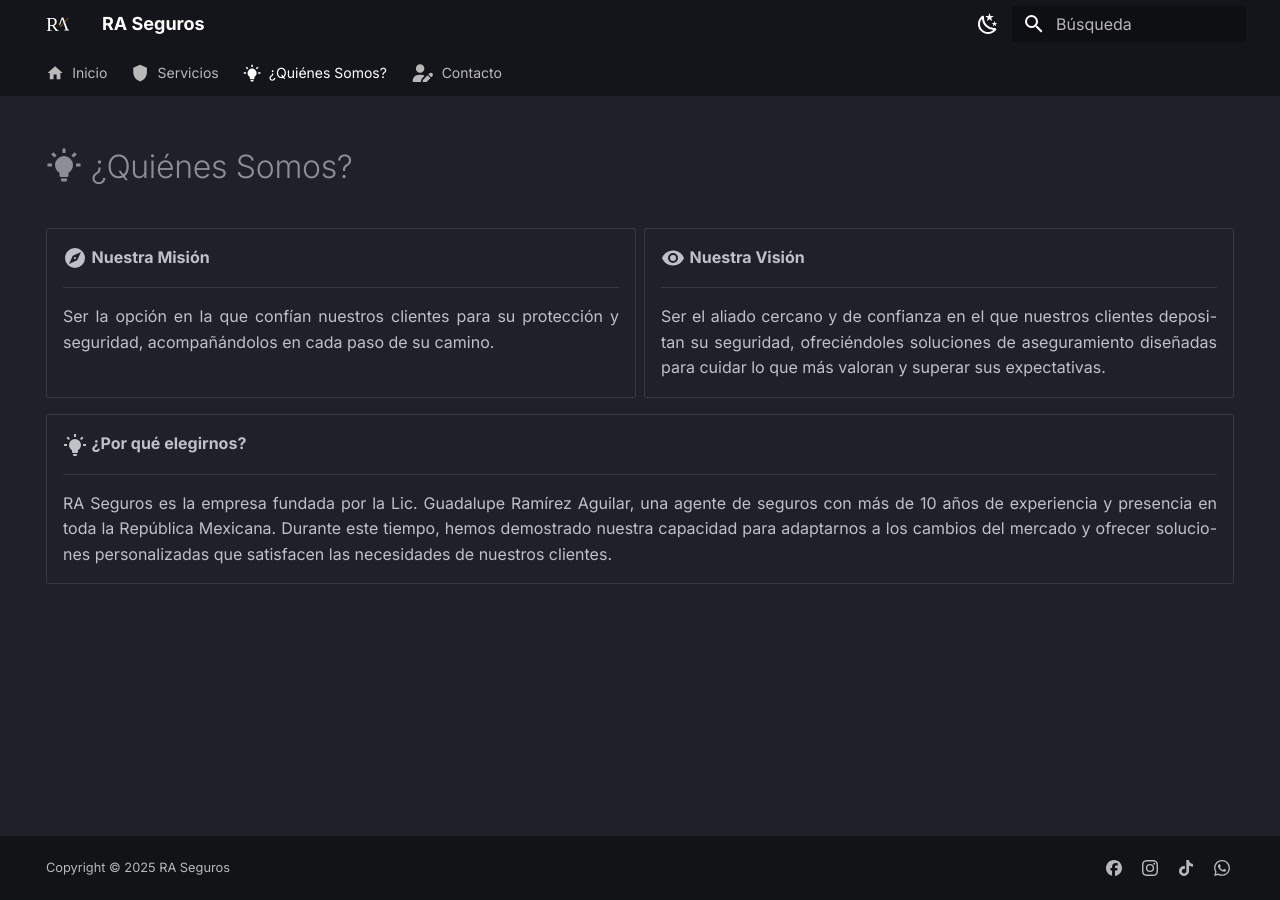
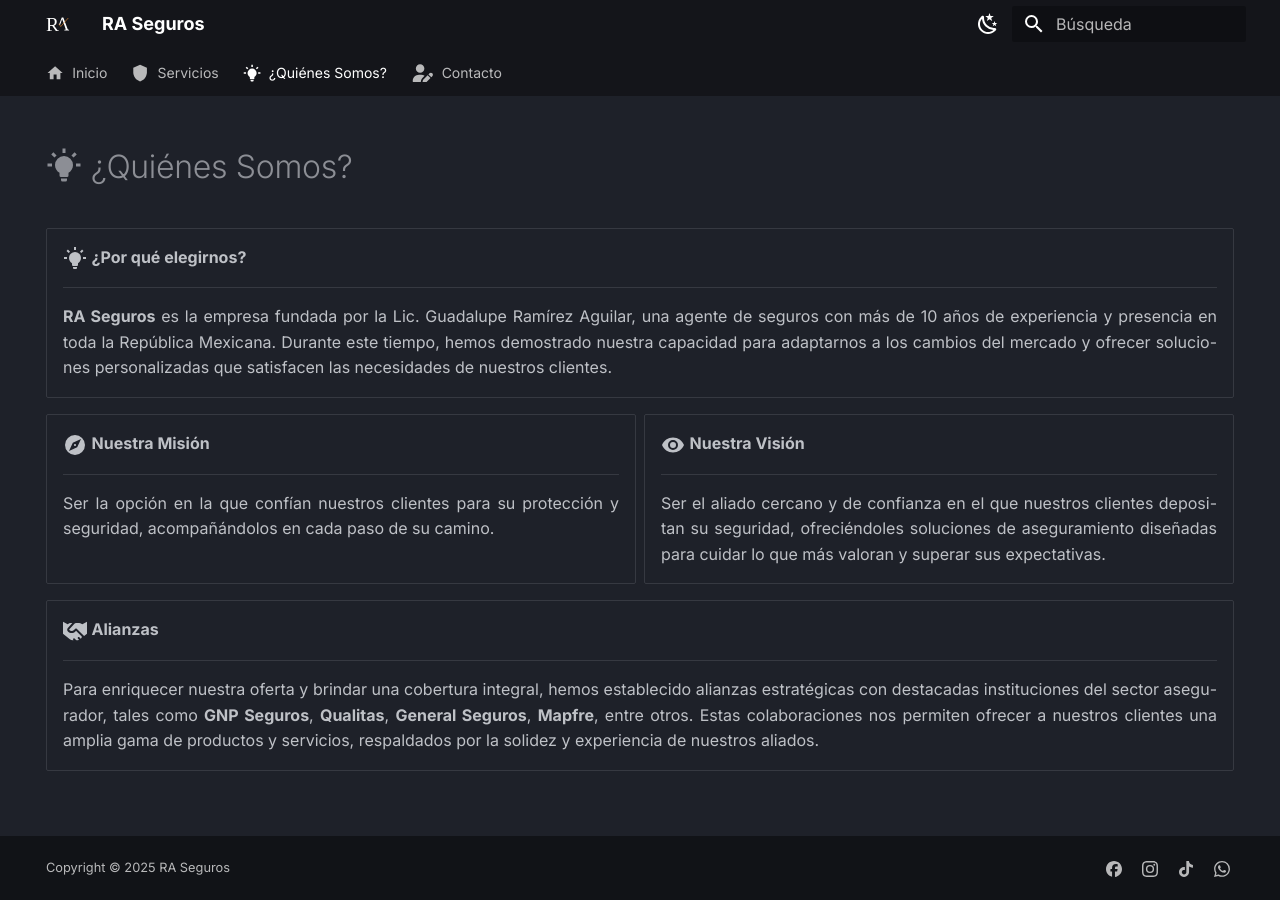
Before and after one commit to rasegurosmx/rasegurosmx.github.io, an MkDocs documentation site: the page built from docs/about/index.md, in a window 1280 px wide. Built offline with MkDocs 1.6.1 and Material for MkDocs 9.7.7, drawn with Linux system fonts in a browser that asks for light colours; some web fonts are replaced.

Commit message:
feat: add Alianzas

```diff
--- a/docs/about/index.md
+++ b/docs/about/index.md
@@ -14,12 +14,21 @@ hide:
 
 <div class="grid cards" markdown>
 
+-    :material-lightbulb-on:{ .lg .middle } __¿Por qué elegirnos?__
+
+    ---
+
+    **RA Seguros** es la empresa fundada por la Lic. Guadalupe Ramírez Aguilar, una agente de seguros con más de 10 años de experiencia y presencia en toda la República Mexicana. Durante este tiempo, hemos demostrado nuestra capacidad para adaptarnos a los cambios del mercado y ofrecer soluciones personalizadas que satisfacen las necesidades de nuestros clientes.
+
+</div>
+
+<div class="grid cards" markdown>
+
 -   :material-compass:{ .lg .middle } __Nuestra Misión__
 
     ---
 
     Ser la opción en la que confían nuestros clientes para su protección y seguridad, acompañándolos en cada paso de su camino.
-
 
 -   :material-eye:{ .lg .middle } __Nuestra Visión__
 
@@ -29,14 +38,13 @@ hide:
 
 </div>
 
-
 <div class="grid cards" markdown>
 
-
--    :material-lightbulb-on:{ .lg .middle } __¿Por qué elegirnos?__
+-    :fontawesome-solid-handshake-simple:{ .lg .middle } __Alianzas__
 
     ---
-
-    RA Seguros es la empresa fundada por la Lic. Guadalupe Ramírez Aguilar, una agente de seguros con más de 10 años de experiencia y presencia en toda la República Mexicana. Durante este tiempo, hemos demostrado nuestra capacidad para adaptarnos a los cambios del mercado y ofrecer soluciones personalizadas que satisfacen las necesidades de nuestros clientes.
+    Para enriquecer nuestra oferta y brindar una cobertura integral, hemos establecido alianzas estratégicas con destacadas instituciones del sector asegurador, tales como **GNP Seguros**, **Qualitas**, **General Seguros**, **Mapfre**, entre otros. Estas colaboraciones nos permiten ofrecer a nuestros clientes una amplia gama de productos y servicios, respaldados por la solidez y experiencia de nuestros aliados.
 
 </div>
+
+<br>
```
Also changed, not shown: docs/contacts/index.md (+1 -1 lines).
